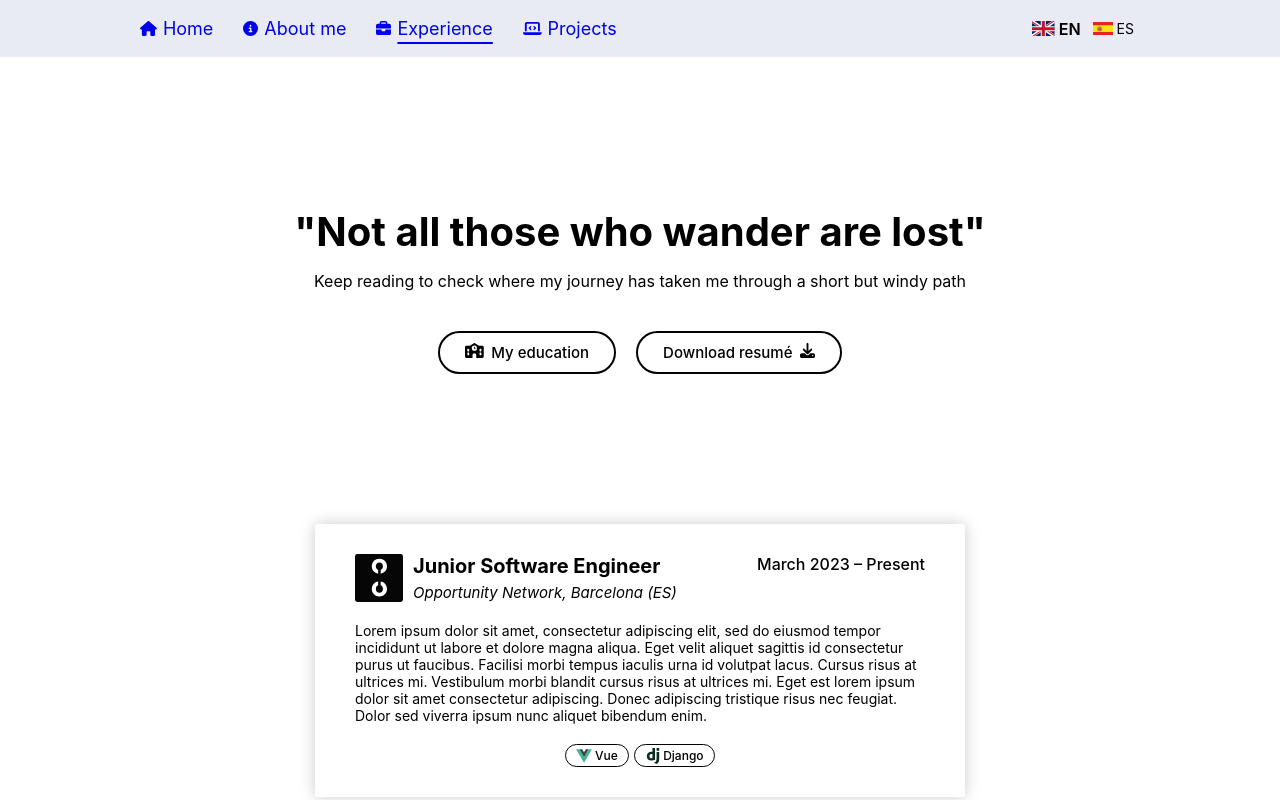
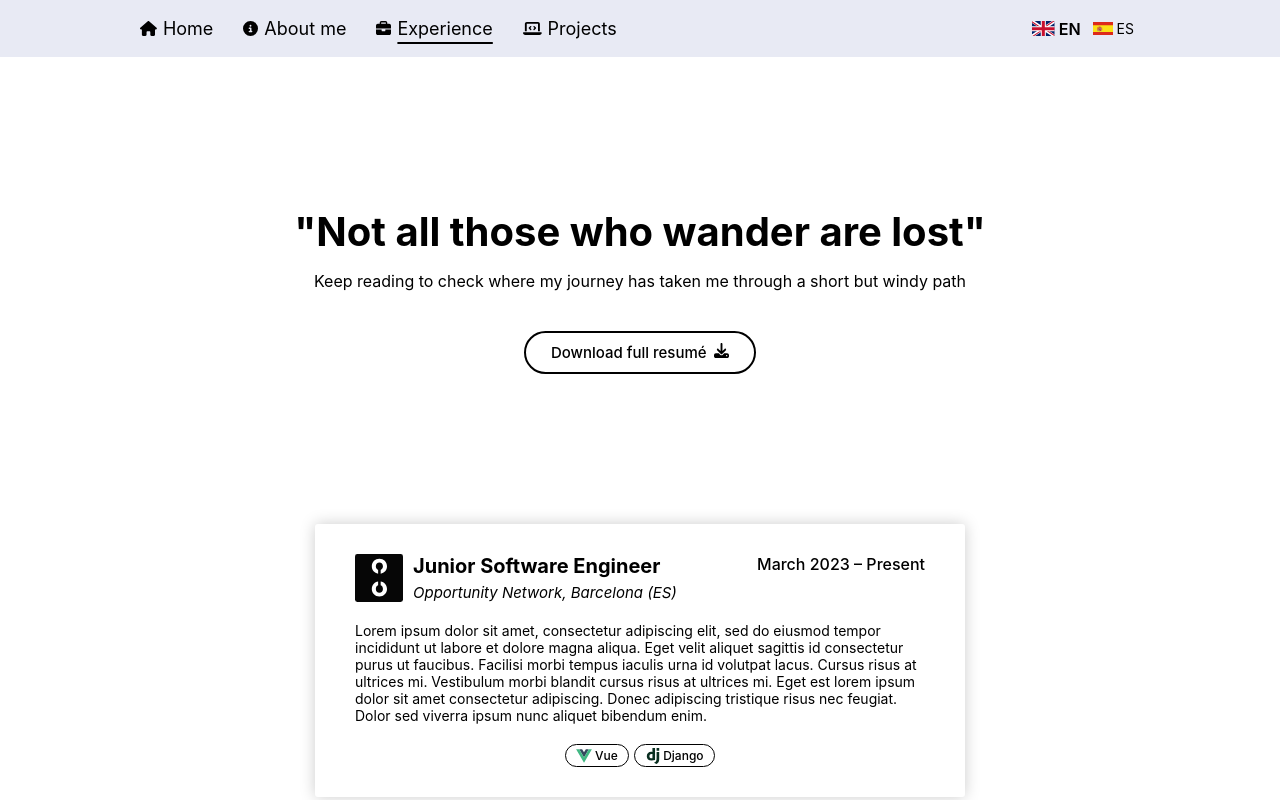
Before and after one commit to ccardonaguillen/portfolio, a React (Create React App) app: page /experience in a window 1280 px wide. Shown: the top 800 px of the page. Built offline with nearby package versions, Linux system fonts and the light colour scheme.

Commit message:
Minor changes

```diff
--- a/src/index.css
+++ b/src/index.css
@@ -15,6 +15,7 @@ body {
 
 a {
   text-decoration: none;
+  color: inherit;
 }
 
 a:visited {
@@ -59,6 +60,7 @@ textarea {
 
 #app>main {
   flex: 1;
+
 }
 
 main>* {
--- a/src/pages/Experience/index.js
+++ b/src/pages/Experience/index.js
@@ -18,13 +18,13 @@ export default function Experience() {
                     path
                 </p>
                 <div className="call-to-action">
-                    <button id="go-to-edcuation">
+                    {/* <button id="go-to-edcuation">
                         <FontAwesomeIcon icon={faSchool} />
 
                         <span>My education</span>
-                    </button>
+                    </button> */}
                     <button id="download-resume">
-                        <span>Download resumé</span>
+                        <span>Download full resumé</span>
                         <FontAwesomeIcon icon={faDownload} />
                     </button>
                 </div>
```
